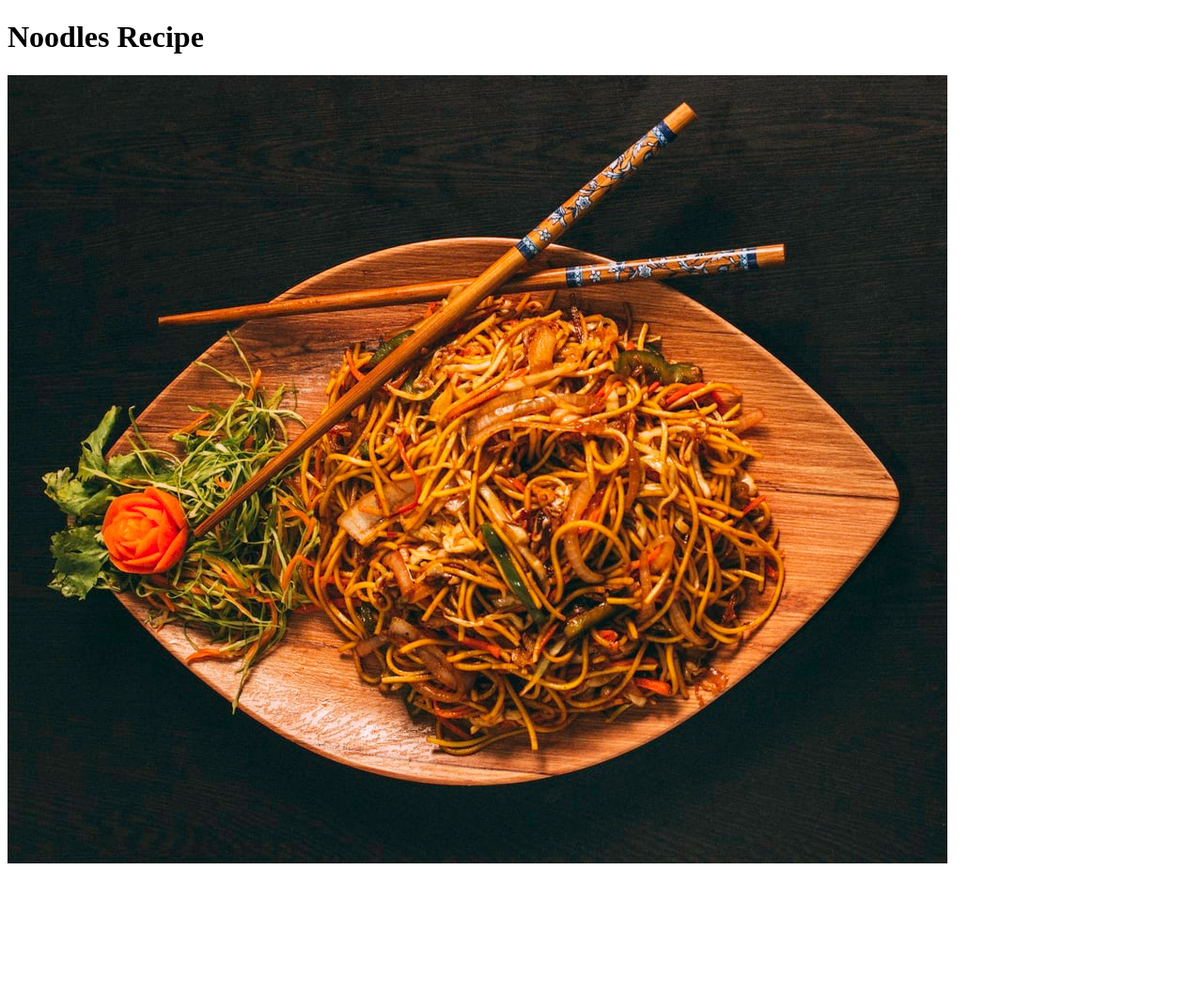
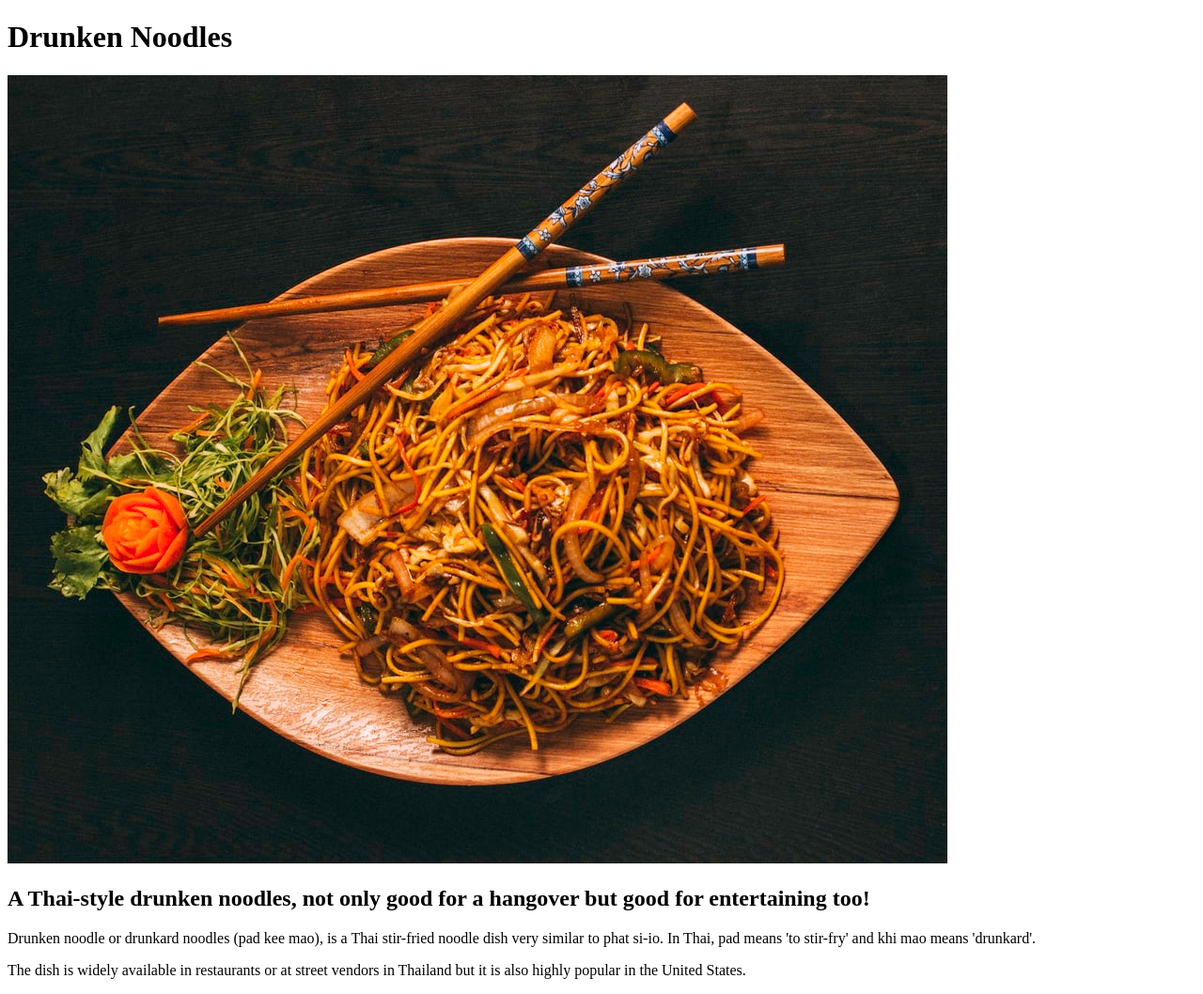
Before and after one commit to Ameen-Here/odin-recipes, a plain HTML site: page recipes/noodles.html in a window 1280 px wide. Shown: the whole page at 94% size. Before the commit the page ends 931 px from the top, so only its background shows below. Drawn offline with Linux system fonts and the light colour scheme.

Commit message:
Add description to the noodle recipe

```diff
--- a/recipes/noodles.html
+++ b/recipes/noodles.html
@@ -7,7 +7,18 @@
     <title>Noodles Recipe</title>
 </head>
 <body>
-    <h1>Noodles Recipe</h1>
+    <h1>Drunken Noodles </h1>
     <img src="../images/noodles.jpeg" alt="Noodles image">
+    <h2>A Thai-style drunken noodles, not only good for a hangover but good for entertaining too!</h2>
+    <p>
+        Drunken noodle or drunkard noodles (pad kee mao), is a Thai stir-fried noodle dish very similar to phat si-io.
+        In Thai, pad means 'to stir-fry' and khi mao means 'drunkard'.
+    </p>
+    <p>
+        The dish is widely available in restaurants
+        or at street vendors in Thailand but it is also highly popular in the United States.
+    </p>
+
+
 </body>
 </html>
```
Also changed, not shown: index.html (+1 -1 lines).
